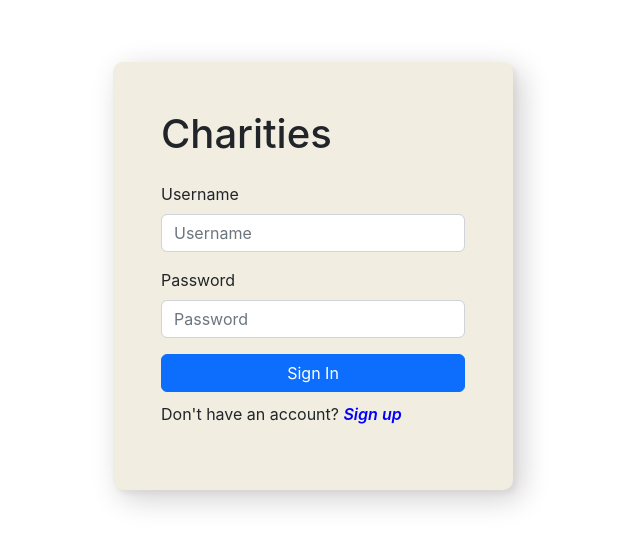
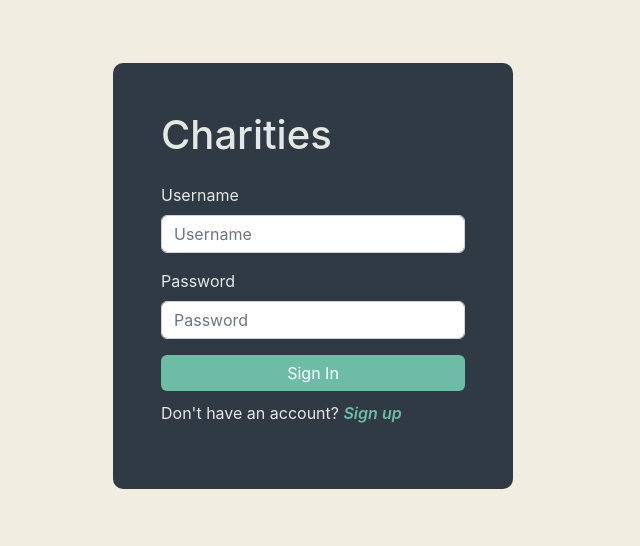
Before and after one commit to sangnd2x/charity-admin, a React (Create React App) app: page / in a window 1280 px wide. Shown: the part 124-670 px from the top of the page, without its empty margins (327-967 px from the left). Built offline with nearby package versions, Linux system fonts and the light colour scheme.

Commit message:
change color scheme

```diff
--- a/src/components/CharityCard.jsx
+++ b/src/components/CharityCard.jsx
@@ -17,7 +17,7 @@ const CharityCard = () => {
   }
 
   return (
-    <div className="card" >
+    <div className="card">
       <div className="card-body" style={{ margin: '3px' }}>
         <div className="card-title d-flex align-items-center justify-content-between">
           <h4>Charity 1</h4>
--- a/src/index.css
+++ b/src/index.css
@@ -7,12 +7,13 @@
 
 :root {
   --background-color: rgba(242, 237, 225, 1);
-  --red-color: rgba(245, 117, 95, 1);
-  --yellow-color: rgba(246, 189, 107, 1);
-  --pearl-color: rgba(75, 192, 166, 1);
-  --dark-color: rgba(60, 81, 93, 1);
-  --black-color: rgba(48, 59, 72, 1);
-  --card-color: rgba(214, 212, 197, 1)
+  --red: rgba(229, 124, 102, 1);
+  --yellow: rgba(238, 192, 119, 1);
+  --pearl: rgba(109, 188, 166, 1);
+  --dark: rgba(59, 71, 83, 1);
+  --darker: rgba(48, 58, 68, 1);
+  --white: rgba(227, 232, 229, 1);
+  --card: rgba(232, 228, 216, 1);
 }
 
 body {
@@ -22,7 +23,7 @@ body {
     sans-serif;
   -webkit-font-smoothing: antialiased;
   -moz-osx-font-smoothing: grayscale;
-  background-color: RGBA(255, 255, 255, 1.00);
+  background-color: var(--background-color);
 }
 
 code {
@@ -34,7 +35,7 @@ code {
 .sidebarContainer {
   display: flex;
   flex-direction: column;
-  background-color: var(--sidebar-color);
+  background-color: var(--red);
   height: 100vh;
   width: 200px;
   transition: all 0.5;
@@ -119,7 +120,7 @@ code {
 .card {
   width: 25rem;
   height: 18rem;
-  background-color: var(--background-color);
+  background-color: var(--card);
   margin: 20px 10px;
   border-radius: 10px;
   border: none;
@@ -183,15 +184,18 @@ code {
 .sign-card {
   height: auto;
   width: 400px;
-  background-color: var(--background-color);
+  background-color: var(--darker);
+  color: var(--white);
   margin: 20px 10px;
   border-radius: 10px;
   border: none;
-  box-shadow:  8px 8px 30px rgb(208, 205, 205), 4px 4px 4px rgb(236, 235, 235);
+  /* box-shadow:  8px 8px 30px rgb(208, 205, 205), 4px 4px 4px rgb(236, 235, 235); */
 }
 
 .sign-button {
   width: 19rem;
+  background-color: var(--pearl);
+  border: none;
 }
 
 .create-account {
@@ -201,6 +205,6 @@ code {
 .signup {
   font-weight: 600;
   font-style: italic;
-  color: blue;
+  color: var(--pearl);
   cursor: pointer;
 }
```
